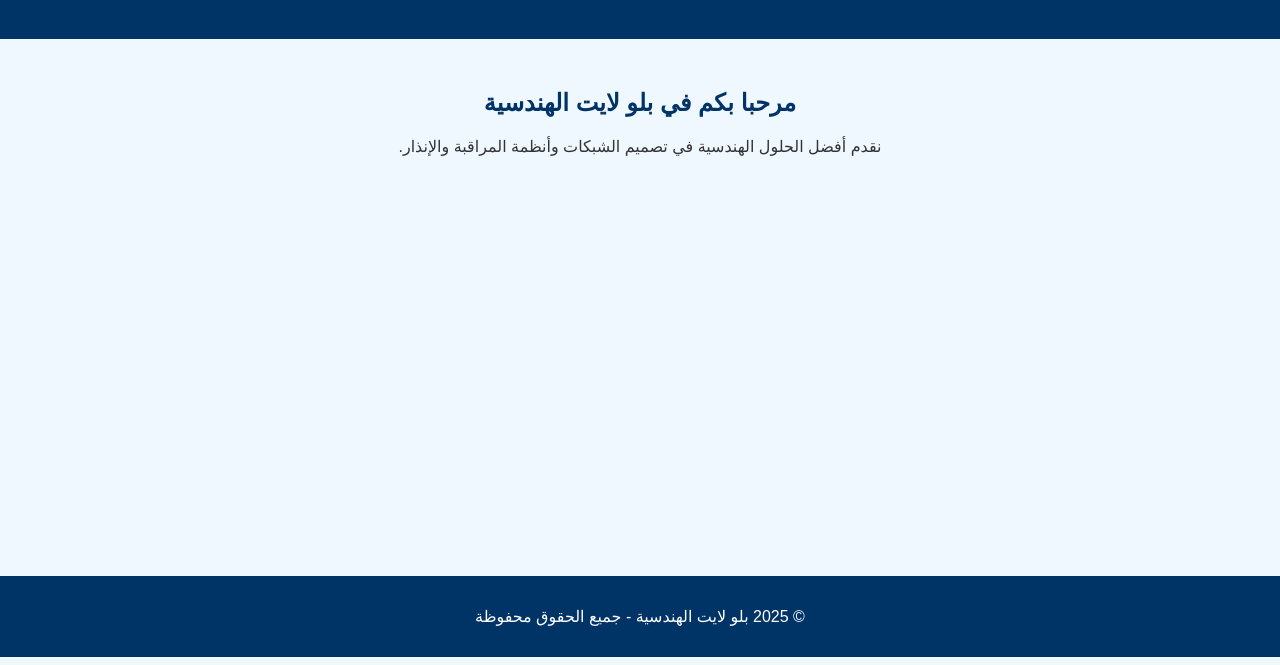
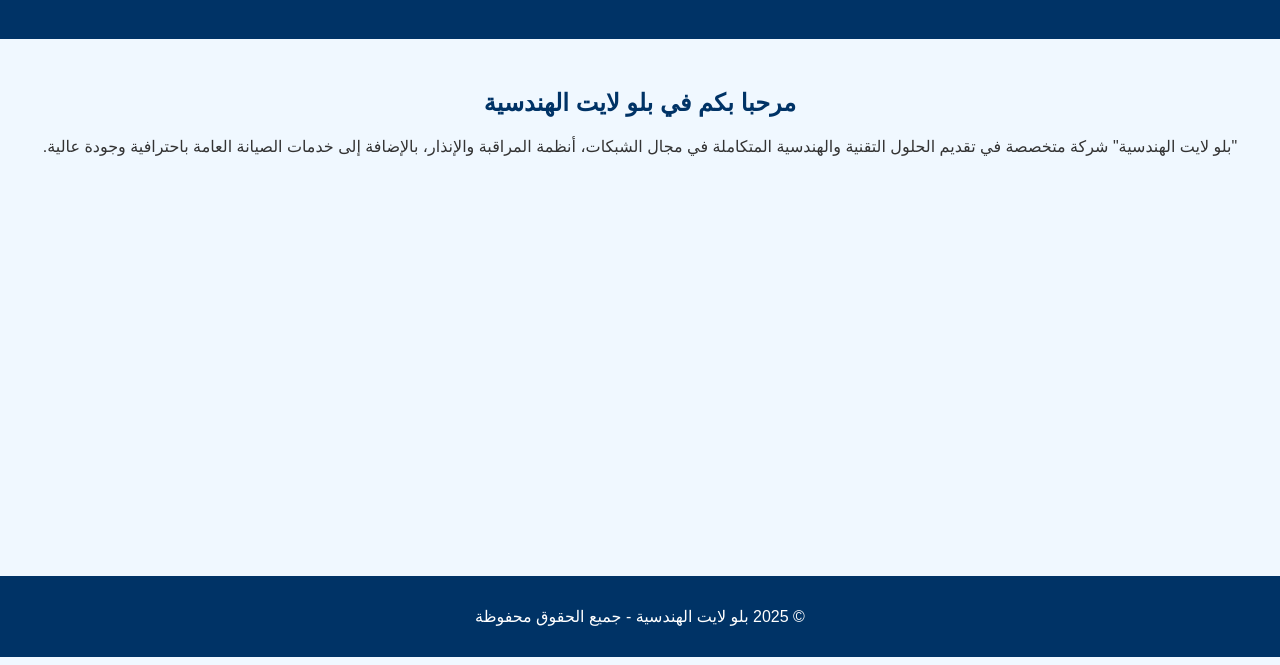
Before and after one commit to blightco/website, a plain HTML site: page index.html in a window 1280 px wide. Shown: the part 135-800 px from the top of the page. Drawn offline with Linux system fonts and the light colour scheme.

Commit message:
Add files via upload

```diff
--- a/index.html
+++ b/index.html
@@ -20,7 +20,7 @@
 
   <main style="padding: 20px; text-align: center;">
     <h2>مرحبا بكم في بلو لايت الهندسية</h2>
-    <p>نقدم أفضل الحلول الهندسية في تصميم الشبكات وأنظمة المراقبة والإنذار.</p>
+    <p>"بلو لايت الهندسية" شركة متخصصة في تقديم الحلول التقنية والهندسية المتكاملة في مجال الشبكات، أنظمة المراقبة والإنذار، بالإضافة إلى خدمات الصيانة العامة باحترافية وجودة عالية.</p>
   </main>
 
   <footer>
```
